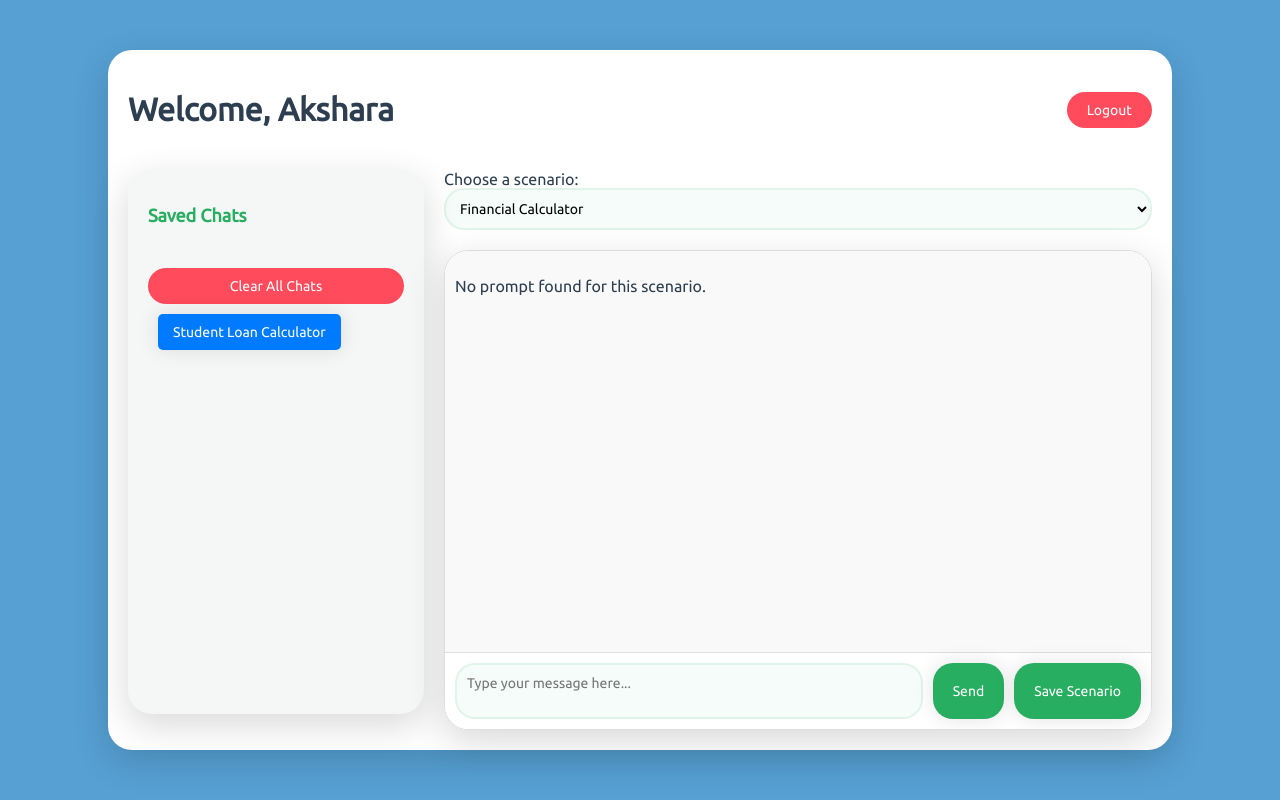
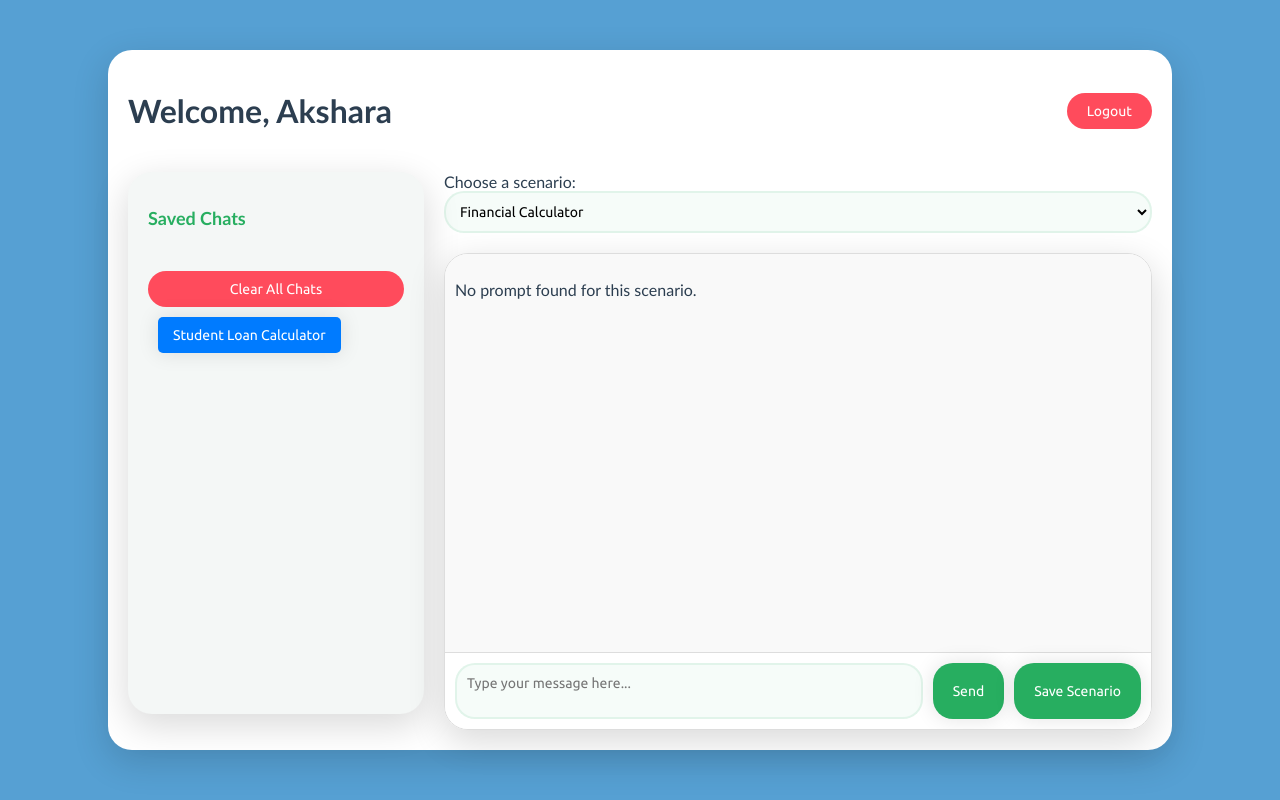
Before and after one commit to Ethanxu1/HackNC2024, a Flask app: page /dashboard in a window 1280 px wide. Run offline with Flask 3, Linux system fonts and the light colour scheme; a user stored in the database is signed in; data comes from the database, SQL or seed files in the repository; data that the repository does not hold is empty.

Commit message:
Update dashboard.css (Font)

```diff
--- a/chatbot/static/css/dashboard.css
+++ b/chatbot/static/css/dashboard.css
@@ -1,6 +1,6 @@
 body {
     background-color: #56a0d3;
-    font-family: 'Ubuntu', sans-serif;
+    font-family: 'Gill Sans', sans-serif;
     margin: 0;
     padding: 0;
     display: flex;
```
